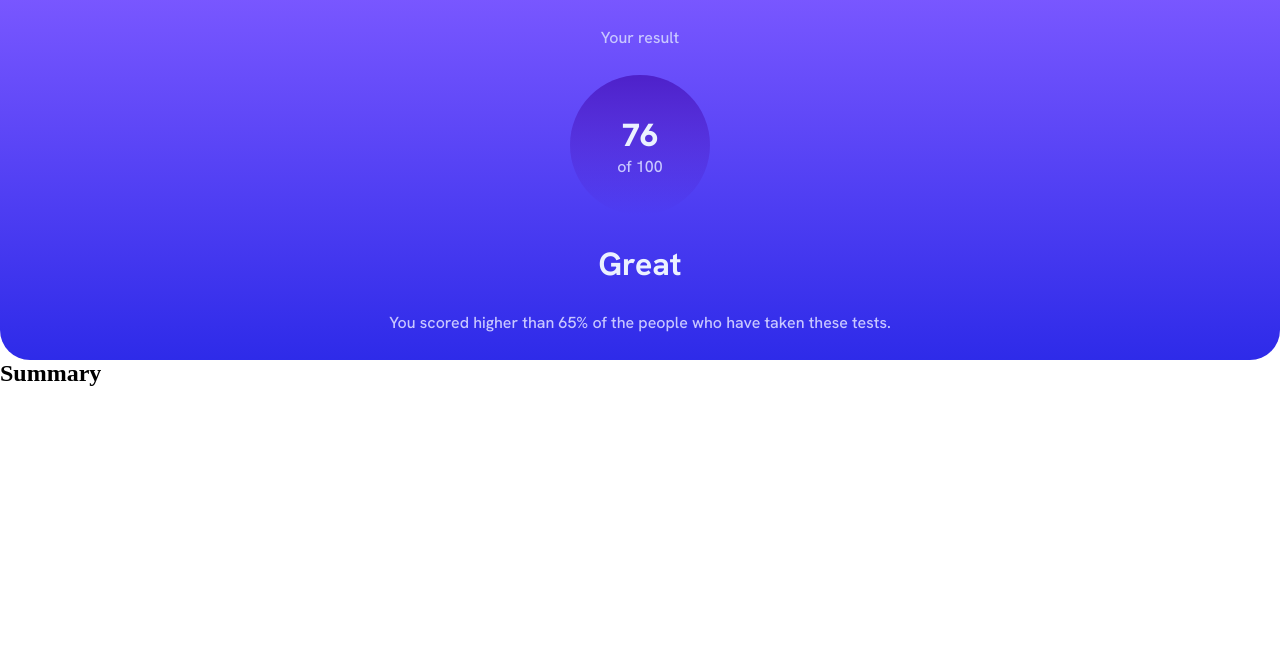
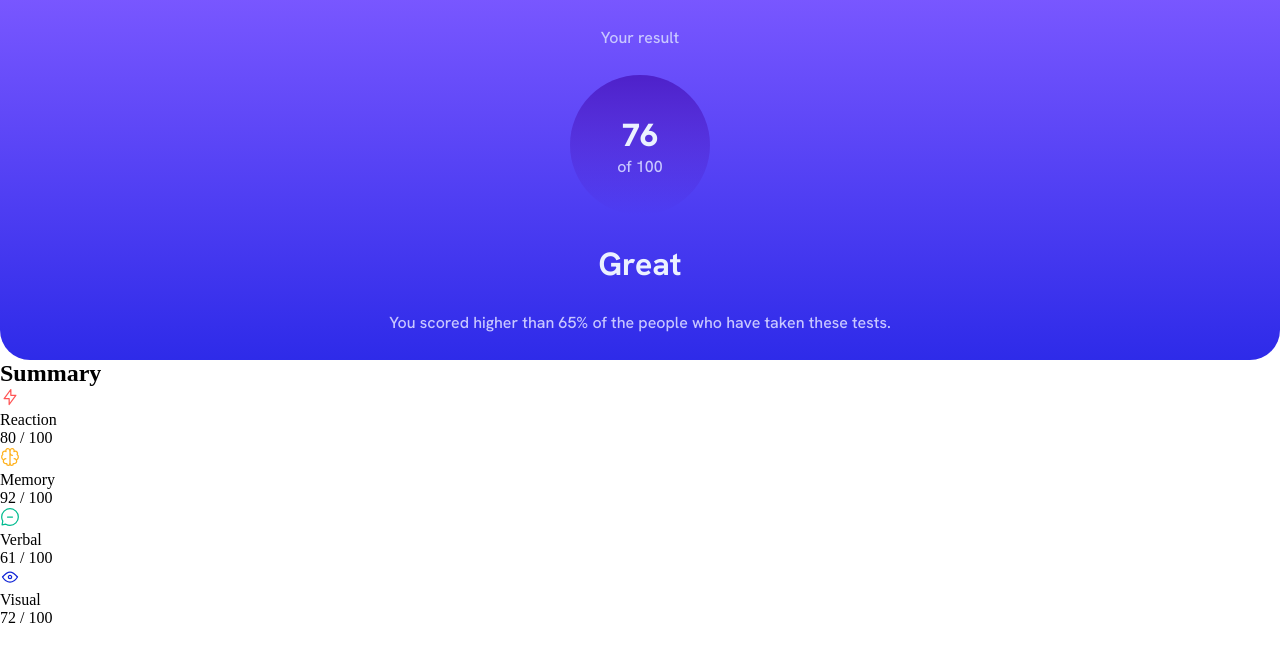
Before and after one commit to FelipeManchester/results-summary-component-main, a plain HTML site: page index.html in a window 1280 px wide. Drawn offline with Linux system fonts and the light colour scheme.

Commit message:
fetch data

```diff
--- a/index.html
+++ b/index.html
@@ -2,11 +2,11 @@
 <html lang="en">
 
 <head>
-  <meta charset="UTF-8">
-  <meta name="viewport" content="width=device-width, initial-scale=1.0">
+  <meta charset="UTF-8" />
+  <meta name="viewport" content="width=device-width, initial-scale=1.0" />
 
-  <link rel="icon" type="image/png" sizes="32x32" href="./assets/images/favicon-32x32.png">
-  <link rel="stylesheet" href="style.css">
+  <link rel="icon" type="image/png" sizes="32x32" href="./assets/images/favicon-32x32.png" />
+  <link rel="stylesheet" href="style.css" />
   <title>Frontend Mentor | Results summary component</title>
 </head>
 
@@ -14,51 +14,40 @@
   <div class="overall">
     <p>Your result</p>
     <div class="score">
-      <span>76</span>
+      <span id="result">76</span>
       <p>of 100</p>
     </div>
     <h1>Great</h1>
-    <p>You scored higher than 65% of the people who have taken these tests.</p>
+    <p>
+      You scored higher than 65% of the people who have taken these tests.
+    </p>
   </div>
-  <div class="summary">
+  <div class="Summary">
     <h2>Summary</h2>
     <ul>
-      <li><span id='score'></span></li>
-      <li><span id='score'></span></li>
-      <li><span id='score'></span></li>
-      <li><span id='score'></span></li>
+      <li>
+        <img alt='image of a thunder representing result of reaction test' aria-hidden="true" />
+        <p></p>
+        <span></span> / 100
+      </li>
+      <li>
+        <img alt="image of a brain representing result of a memory test" aria-hidden="true" />
+        <p></p>
+        <span></span> / 100
+      </li>
+      <li>
+        <img alt="image of a talk balloon representing result of a verbal test" aria-hidden="true" />
+        <p></p>
+        <span></span> / 100
+      </li>
+      <li>
+        <img alt="image of a eye representing result of a visual test" aria-hidden="true" />
+        <p></p>
+        <span></span> / 100
+      </li>
     </ul>
   </div>
-  <script>
-    async function fetchData() {
-      const res = await fetch('data.json');
-      const data = await res.json();
-      handleData(data);
-    }
-
-    function handleData(data) {
-
-      //         let list = document.querySelectorAll("li");
-      // let myResult = document.querySelector(".my-result");
-      // let totalScore = 0;
-      // fetch("data.json")
-      //   .then((response) => response.json())
-      //   .then((json) => {
-      //     let i = 0;
-      //     list.forEach((e) => {
-      //       e.firstElementChild.firstElementChild.src = json[i].icon;
-      //       e.firstElementChild.lastElementChild.textContent = json[i].category;
-      //       e.lastElementChild.firstElementChild.textContent = json[i].score;
-      //       totalScore += json[i].score;
-      //       i++;
-      //     });
-      //     myResult.innerHTML = Math.round(totalScore / 4);
-      //   });
-      //       });
-    }
-
-    fetchData();
-  </script>
+  <script src="./scripts.js"></script>
 </body>
 
 </html>
--- a/scripts.js
+++ b/scripts.js
@@ -5,17 +5,20 @@ async function fetchData() {
 }
 
 function handleData(data) {
-  const categoryList = document.querySelectorAll('li');
-  const scoreList = document.querySelectorAll('#score');
-  console.log(scoreList);
-  data.forEach((element, index) => {
-    document.body.innerHTML += `
-    <ul>
-      <li>${element.category}<span> ${element.score} / 100 </li>
-    </ul>
-    </div>
-    `;
+  let list = document.querySelectorAll('li');
+  let myResult = document.getElementById('result');
+  let totalScore = 0;
+
+  let i = 0;
+  list.forEach((e) => {
+    console.log(e.childNodes[1]);
+    e.childNodes[1].src = data[i].icon;
+    e.childNodes[3].textContent = data[i].category;
+    e.lastElementChild.textContent = data[i].score;
+    totalScore += data[i].score;
+    i++;
   });
+  myResult.innerHTML = Math.round(totalScore / 4);
 }
 
 fetchData();
```
